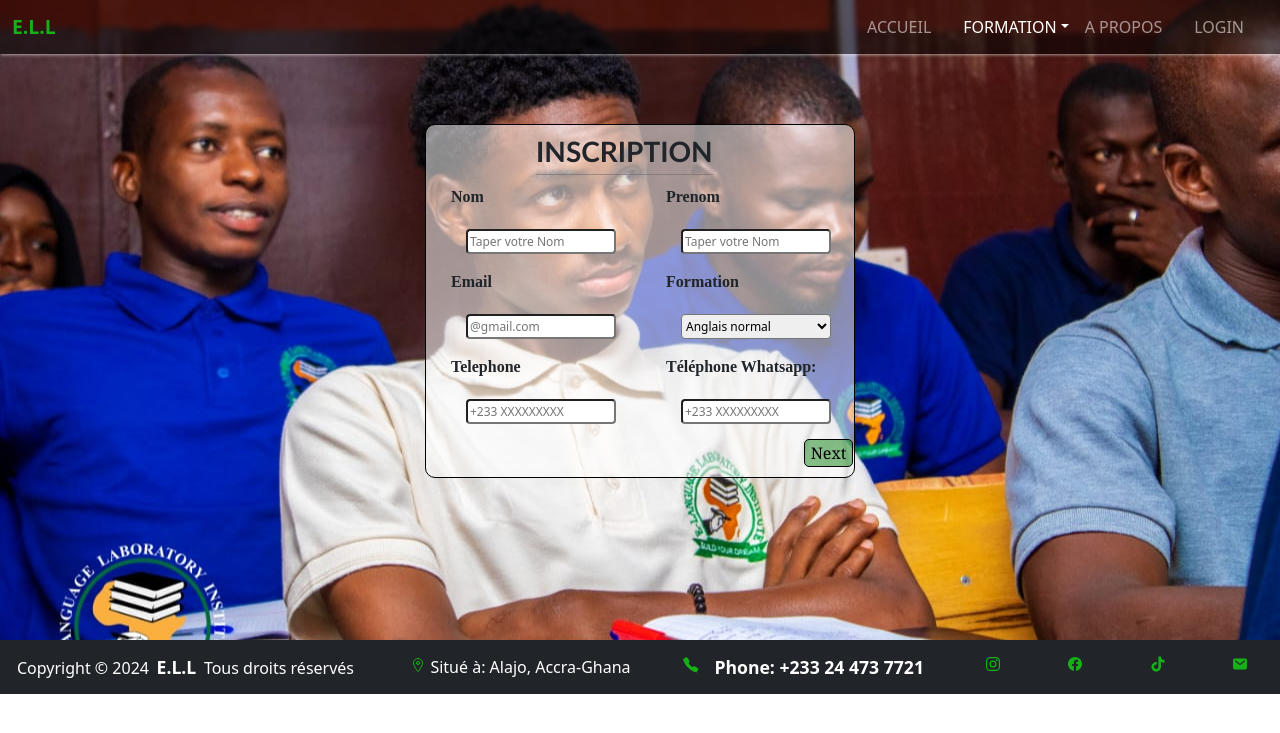
After one commit to abzar12/MyFirst_Gestion_E.L.L, a PHP site: page /CInformatique.php in a window 1280 px wide. The commit adds this page. Shown: the top 733 px of the page. Run offline with PHP 8.4, Linux system fonts and the light colour scheme.

Commit message:
debut_CINF_Abzar
debut du page  de cours informatique

```diff
--- /dev/null
+++ b/CInformatique.php
@@ -0,0 +1,227 @@
+<!doctype html>
+<html lang="en">
+  <head>
+    <meta charset="utf-8">
+    <meta name="viewport" content="width=device-width, initial-scale=1">
+    <!--  Bootstrap CSS -->
+    <title>GESTION_D'INSTITUT</title>
+    <link href="asset/css/bootstrap.min.css" rel="stylesheet">
+    <link href="https://cdn.jsdelivr.net/npm/aos@2.3.4/dist/aos.css" rel="stylesheet">
+    <link rel="stylesheet" href="styleInformatique.css">
+  </head>
+  <body>
+    <header class="banner">
+        <nav class="ac-navbar navbar navbar-expand-lg navbar-dark">
+        <div class="container-fluid">
+          <a class="Logo navbar-brand text-uppercase" href="Accueil.php"><span>E.L.L</span></a>
+          <div class="button_toggel">
+          <ion-icon name="menu-outline" class="button_icon"></ion-icon>
+          </div>
+          <div class="collapse navbar-collapse" id="navbarSupportedContent">
+            <ul class=" navbar-nav ms-auto mb-2 mb-lg-0 ">
+              <li class="nav-item me-3 text-wrap">
+                <a class="nav-link text-uppercase" aria-current="page" href="Accueil.php">Accueil</a>
+              </li>
+              <ul class="navbar-nav">
+                  <li class="nav-item dropdown">
+                  <a class="nav-link dropdown-toggle active text-uppercase" data-bs-toggle="dropdown" href="formatiom.php" role="button" aria-expanded="false">Formation</a>
+                    </a>
+                    <ul class="dropdown-menu dropdown-menu-dark" aria-labelledby="navbarDarkDropdownMenuLink">
+                    <li><a class="dropdown-item text-uppercase" href="Cnormal.php">Cours Normal</a></li>
+                         <li><a class="dropdown-item text-uppercase" href="Cspeciaux.php">Cours Speciaux</a></li>
+                         <li><a class="dropdown-item active text-uppercase" href="Cinformatique.php">Cours Informatique</a></li>
+                         <li><hr class="dropdown-divider"></li>
+                         <li><a class="dropdown-item text-uppercase" href="Dmarketing.php">Digital Marketing</a></li>
+                    </ul>
+                  </li>
+              </ul>
+              <li class="nav-item me-3 ">
+                <a class="nav-link text-uppercase" href="Acceuil.php">A propos</a>
+              </li>
+              <li class="nav-item me-3 ">
+                <a class="nav-link  text-uppercase" href="Login.php">Login</a>
+              </li>
+            </ul>
+          </div>
+        </div>
+        <div class="button_menu ">
+            <ul class="navbar-navb">
+                  <li class="nav-item me-3 text-wrap">
+                    <a class="nav-link  text-uppercase" aria-current="page" href="Accueil.php">Accueil</a>
+                  </li>
+                  <ul class="navbar-nav navbar-navdrop">
+                      <li class="nav-item dropdown">
+                      <a class="navlink-navdrop active nav-link  dropdown-toggle text-uppercase" data-bs-toggle="dropdown" href="formatiom.php" role="button" aria-expanded="false">Formation</a>
+                        </a>
+                        <ul class="dropdown-menu dropdown-menu-dark bg-transparent" aria-labelledby="navbarDarkDropdownMenuLink">
+                        <li><a class="dropdown-item " href="Cnormal.php">Cours Normal</a></li>
+                             <li><a class="dropdown-item " href="Cspeciaux.php">Cours Speciaux</a></li>
+                             <li><a class="dropdown-item active" href="Cinformatique.php">Cours Informatique</a></li>
+                             <li><hr class="dropdown-divider"></li>
+                             <li><a class="dropdown-item" href="Dmarketing.php">Digital Marketing</a></li>
+                        </ul>
+                      </li>
+                  </ul>
+
+                  <li class="nav-item me-3 ">
+                    <a class="nav-link text-uppercase" href="Acceuil.php">A propos</a>
+                  </li>
+                  <li class="nav-item me-3 ">
+                    <a class="nav-link text-uppercase" href="Login.php">Login</a>
+                  </li>
+                </ul>
+
+        </div>
+        </nav>
+      <form action="FormulaireRET.php" method="post" data-aos="zoom-in">
+         <div class="principale container">
+            <div class=" part2 active">
+
+              <div class="partA">
+              <h3 class="text-uppercase">Inscription</h3><br>
+                 <div class="colA1">
+                 <label for="nom" class="onlyNom" >Nom</label><br>
+                 <input class="input" type="text" id="nom" name="nom" placeholder="Taper votre Nom" Required><br>
+                 <label for="email" >Email</label><br>
+                     <input class="input" type="email" name="email" id="email" placeholder="@gmail.com" Required><br>
+                     <label for="tel" >Telephone</label><br>
+                    <input class="input" type="tel" name="tel" id="tel" placeholder="+233 XXXXXXXXX" required><br>
+                 </div>
+                 <div class="colA2">
+                    <label for="prenom" class="onlyNom" >Prenom</label><br>
+                    <input type="text" name="prenom" id="prenom" placeholder="Taper votre Nom" required><br>
+                     <label for="formation">Formation</label><br>
+                        <select name="formation" id="formation" require>
+                            <optgroup label="ANGLAIS" >
+                                <option value="anglais_normal" selected>Anglais normal</option>
+                                <option value="anglais_intensifs">Anglais intensif</option>
+                                <option value="anglais_professionnel">Anglais professionnel</option>
+                                <option value="TOEFL">TOEFL</option>
+                                <option value="IELTS">IELTS</option>
+                            </optgroup>
+
+                            <optgroup label="INFORMATIQUE">
+                                <option value="gr1">groupe1</option>
+                                <option value="gr1">groupe2</option>
+                                <option value="gr1">groupe3</option>
+                            </optgroup>
+                            <optgroup label="DIGITAL MARKETING">
+                                <option value="gr1">groupe1</option>
+                            </optgroup>
+                        </select><br>
+                        <label for="telWhatsapp">Téléphone Whatsapp:</label><br>
+                     <input type="tel" name="telWhatsapp" id="telWhatsapp" placeholder="+233 XXXXXXXXX" required><br>
+                     <button class="button_Back1" type="button" onclick="nextStep()">Next</button>
+                 </div>
+              </div>
+            </div>
+             <div class="part2 ">
+                <div class="partB">
+                    <div class="colB1">
+                        <label for="date">Date de Naissance</label><br>
+                           <input class="input" type="date" name="date" id="date" required><br>
+                        <label for="langue" >Langue préférée</label><br>
+                          <input class="input" type="text"  name="langue" list="langue" required><br>
+                        <datalist class="input" id="langue">
+                            <option value="Français" selected>
+                            <option value="Arabe">
+                        </datalist>
+                        <label for="pays" >Pays</label><br>
+                        <input class="input" type="text" list="pays" name="pays" required>
+                        <datalist class="input"  id="pays" >
+                            <option value="Côte d'Ivoire">
+                            <option value="Burkina Faso">
+                            <option value="Mali">
+                            <option value="Guinée">
+                            <option value="Togo">
+                            <option value="Niger">
+                            <option value="Cameroun">
+                            <option value="Bénin">
+                            <option value="Sénégal">
+                            <option value="Autre">
+                        </datalist><br>
+                    </div>
+                    <div class="colB2">
+                        <label for="dure">Durée</label>
+                        <select name="dure" id="dure" required>
+                            <option value="1 Mois">1 Mois</option>
+                            <option value="2 Mois">2 Mois</option>
+                            <option value="3 Mois" selected>3 Mois</option>
+                            <option value="4 Mois">4 Mois</option>
+                            <option value="5 Mois">5 Mois</option>
+                            <option value="6 Mois">6 Mois</option>
+                            <option value="6 ou 7 Mois">6 Mois à 1ans</option>
+                        </select><br>
+                        <label for="ville">Ville</label><br>
+                        <input type="text" id="ville" name="ville" required><br>
+                        <label for="mois">Quand pensez-vous venir</label><br>
+                        <input type="date" name="mois" id="mois">
+                    </div>
+                    <div class="colB3">
+                      <p><input type="checkbox" name="contrat" id="contrat" class="a1" style="width:18px; margin:0;">
+                      <span for="contrat"style="color:black; font-size:12px">D'accord pour les termes de condition</span> <br></p>
+
+                        <button class="button_Back" type="button" onclick="prevStep()">Back</button>
+                        <button class="button_Back1 b" type="submit" > Envoyé</ion-icon></button>
+                    </div>
+                </div>
+            </div>
+
+             </div>
+
+             </div>
+         </div>
+      </form>
+        </div>
+    </header>
+
+
+     <!-- MY FOOTER -->
+     <footer class="">
+          <nav class="navbar footera  bg-dark navbar-dark ">
+            <div class="ac-footer container-fluid">
+              <div class="ac_footer1 col-md-4">
+              <p style="color:white; margin:auto; ">Copyright © 2024<span style="margin:3px"> E.L.L </span> Tous droits réservés</p></div>
+              <div class="ac_footer2 col-md-4">
+                <p style="color:white; margin:auto;">  <ion-icon style="color: rgb(23, 176, 23);" name="location-outline"></ion-icon> Situé à: Alajo, Accra-Ghana</p>
+              </div>
+              <div class="ac_footer3 col-md-4 ">
+                <a class="aion" href=""><ion-icon style="color: rgb(23, 176, 23);" name="logo-instagram"></ion-icon></a>
+                <a href=""><ion-icon style="color: rgb(23, 176, 23);" name="logo-facebook"></ion-icon></a>
+                <a href=""><ion-icon style="color: rgb(23, 176, 23);" name="logo-tiktok"></ion-icon></a>
+                <a href=""><ion-icon style="color: rgb(23, 176, 23);" name="mail"></ion-icon></a>
+
+              </div>
+              <span > <ion-icon  name="call-sharp"></ion-icon>Phone: +233 24 473 7721</span>
+
+            </div>
+          </nav>
+    </footer>
+    <footer>
+          <nav class="navbar2 footerb  bg-dark navbar-dark ">
+            <div class="footer container-fluid">
+              <div class="footer1 col-md-12">
+              <p style=" ">Copyright © 2024<span style="margin:3px"> E.L.L </span> Tous droits réservés</p>
+              <p style="">  <ion-icon name="location-outline"></ion-icon> Situé à: Alajo, Accra-Ghana</p>
+              <span style=" "> <ion-icon style="margin:auto 15px;" name="call-sharp"></ion-icon>Phone: +233 24 473 7721</span>
+              <a class="aion" href=""><ion-icon style="" name="logo-instagram"></ion-icon></a>
+                    <a href=""><ion-icon name="logo-facebook"></ion-icon></a>
+                    <a href=""><ion-icon name="logo-tiktok"></ion-icon></a>
+                    <a href=""><ion-icon name="mail"></ion-icon></a>
+
+
+              </div>
+            </div>
+          </nav>
+    </footer>
+    <!-- Bootstrap js-->
+    <script type="module" src="https://unpkg.com/ionicons@7.1.0/dist/ionicons/ionicons.esm.js"></script>
+    <script nomodule src="https://unpkg.com/ionicons@7.1.0/dist/ionicons/ionicons.js"></script>
+    <script src="https://cdn.jsdelivr.net/npm/aos@2.3.4/dist/aos.js"></script>
+    <script src="asset/js/bootstrap.bundle.min.js"></script>
+    <script src="CInformatiquejava.js"></script>
+    <script>
+
+</script>
+  </body>
+</html>
--- a/Cspeciaux.php
+++ b/Cspeciaux.php
@@ -74,7 +74,7 @@
 
         </div>
         </nav>
-        <form action="FormulaireRET.php" method="post" data-aos="zoom-in">
+      <form action="FormulaireRET.php" method="post" data-aos="zoom-in">
          <div class="principale container">
             <div class=" part2 active">
 
@@ -362,7 +362,7 @@
     </div>
     <span > <ion-icon  name="call-sharp"></ion-icon>Phone: +233 24 473 7721</span>
 
-</div>
+  </div>
 </nav>
 </footer>
  <footer>
--- a/FormulaireRET.php
+++ b/FormulaireRET.php
@@ -60,7 +60,7 @@ session_start();
             $error[]="le champ QUANT PENSEZ_VOUS VENIR est incorrect";
           }
           if (!isset($_POST['contrat'])) {
-            $error[] = "Vous devez accepter les termes et conditions.";
+            $error[] = 'echo"<script>alert("Vous devez accepter les termes et conditions.")</script>"';
         }
 
           if(count($error)>0){
@@ -102,7 +102,7 @@ session_start();
 
             try {
                 $stmt->execute();
-                echo"enregistrer";
+                echo'<script>alert("ENREGISTRER DANS LA BASES")</script>';
             } catch (PDOException $th) {
                 echo "error".$th->getMessage();
             }
--- /dev/null
+++ b/styleInformatique.css
@@ -0,0 +1,435 @@
+body{
+    margin: 0;
+    padding: 0;
+  }
+
+  /* __________________________START OF HEAD_____________________ */
+  header{
+      background-color: rgba(238, 251, 234, 0.903);
+      background-image: url('img/1f38ebb7-32f8-414a-a395-c0a9df5982e6.JPG');
+      background-repeat: no-repeat;
+      background-position: center;
+      background-size: cover;
+      height:40rem;
+      width: 100%;
+      padding-bottom: 90px;
+  }
+  .ac-navbar{
+      text-decoration: none;
+      background-color: rgb(0,0,0,0.55);
+      box-shadow: 1px 1px 3px rgba(255,255,255,0.54);
+      backdrop-filter: blur(2px);
+      height: 54px;
+      z-index: 99;
+      backdrop-filter: blur(3);
+  }
+  .Logo,span{
+      text-decoration: none;
+      color: rgb(23, 176, 23);
+      font-size: 1.1em;
+      font-weight: bold;
+  }
+  .ac-navbar .nav-link{
+      text-decoration: none;
+      border-bottom: 1px solid transparent;
+      transition: padding-bottom 0.4s ease-in-out, border-color 0.3s ease;
+      color: #D2691E ;
+  }
+  .ac-navbar .nav-link:hover{
+      padding-bottom: 20px;
+      border-bottom-color: rgb(23, 176, 23);
+  }
+  .ac_head{
+    display: flex;
+    color: #fff;
+    text-align: center;
+    justify-content: center;
+    align-items: center;
+    margin: 200px auto ;
+    width: 750px;
+    font-size: 22px;
+    transform: translateY(-100%);
+    opacity: 0;
+    transition: all 1.2s ease;
+  }
+  .ac_head.anim1{
+    transform: translateY(0);
+    opacity: 1;
+  }
+  .highlight{
+    color: rgb(0, 120, 4);;
+    text-align: center;
+    font-size: 22px;
+    font-weight: 500;
+
+  }
+  .ac_col2 ul{
+    margin: 0;
+    padding: 0;
+    line-height: 30px;
+  }
+  /*-----------------My Menu toggel----------------*/
+.button_toggel .button_icon{
+    color: white;
+    font-size: 35px;
+    border: 1px solid white;
+    border-radius: 3px;
+    display: none;
+  }
+  .button_icon:hover{
+    background-color: #fff;
+    color: black;
+  }
+  .button_menu{
+    display: none;
+    text-decoration: none;
+    width: 100%;
+    text-align: center;
+    align-items: center;
+    position: absolute;
+    top: 52px;
+    background-color: rgb(0,0,0,0.55);
+    backdrop-filter: blur(5px);
+    opacity: 0;
+    pointer-events: none;
+    height: auto;
+    z-index: 99;
+  }
+  .button_menu.open{
+    opacity: 100%;
+    pointer-events: all;
+  }
+
+  .button_menu .navbar-navb, li{
+    list-style-type:none ;
+    text-decoration: none;
+  }
+  .button_menu .navbar-navb li a{
+    text-decoration: none;
+    background: none;
+    color: #fff;
+
+  }.button_menu ul li a:hover{
+    color: rgb(0, 120, 4);
+  }
+  .button_menu .navbar-navdrop ul li {
+    text-decoration: none;
+    align-items: center;
+    text-align: start;
+    justify-content: center;
+    width: 100%;
+    border: none;
+
+  }.button_menu .navbar-navdrop ul li a{
+
+   text-align: center;
+    text-transform: capitalize;
+    font-size: 16px;
+  }
+  .button_menu .navbar-navdrop .navlink-navdrop{
+    color: #fff;
+  }.button_menu .navbar-navdrop .navlink-navdrop:hover{
+    color: rgb(0, 120, 4);
+  }
+  .button_menu .navbar-navdrop ul{
+    list-style-type:none ;
+    position: static;
+    /* margin-left: ; */
+    text-align: center;
+    justify-content: center;
+    border: none;
+
+  }
+  .button_menu .navbar-navdrop li a{
+    color: rgb(2, 137, 6);
+  }
+  /* _________________________________INSCRIPTION_____________________ */
+  .part2.active{
+    display: block;
+  }
+  .part2 h3{
+  display: flex;
+  position: absolute;
+  border-bottom: 1px outset rgba(189, 185, 185, 0.5);
+  font-weight:bolder;
+  font-family: 'Gill Sans', 'Gill Sans MT', Calibri, 'Trebuchet MS', sans-serif;
+  padding-bottom: 5px;
+  margin-left: 100px;
+  z-index: 0;
+  }
+  .partA{
+    font-size: 16px;
+    background: rgba(255,255,255,0.54);
+    width: 430px;
+    display: flex;
+    padding: 10px;
+    border: 1px solid black;
+    border-radius: 10px;
+    margin-top: 70px;
+    margin-left: auto;
+    margin-right: auto;
+  }
+  .onlyNom{
+  margin-top: 50px;
+  }
+  input,select{
+    font-size: 12px;
+    text-decoration: none;
+    margin-right: 35px;
+    margin-top: 10px;
+    margin-bottom: 15px;
+    height: 25px;
+    width: 150px;
+    border-radius: 4px;
+    margin-left: 30px;
+  }
+  label{
+    text-decoration: none;
+    font-family: 'Times New Roman', Times, serif;
+    font-size: 16px;
+    margin-bottom: 10px;
+    font-weight: bolder;
+    margin-left: 15px;
+  }
+  .colA1 select{
+    margin-top: 10px;
+    margin-bottom: 15px;
+    height: 25px;
+    width: 150px;
+    border-radius: 4px;
+    margin-left: 30px;
+  }
+  .part2{
+    display: none;
+
+  }
+  .partB{
+  font-size: 16px;
+    background: rgba(255,255,255,0.54);
+    width: 450px;
+    display: grid;
+    grid-template-columns: 1fr 1fr;
+    grid-template-rows: auto auto;
+    padding: 10px;
+    border: 1px solid black;
+    border-radius: 10px;
+    margin-top: 70px;
+    margin-left: auto;
+    margin-right: auto;
+  }
+  .button_Back{
+  border: 1px solid black;
+    border-radius: 5px;
+    color: black;
+    background-color: rgba(0, 120, 5, 0.468);
+    font-family: Georgia, 'Times New Roman', Times, serif;
+  }
+  .button_Back1{
+    margin-left: 71%;
+    border: 1px solid black;
+    border-radius: 5px;
+    color: black;
+    background-color: rgba(0, 120, 5, 0.468);
+    font-family: Georgia, 'Times New Roman', Times, serif;
+  }
+  .button_Back1:hover{
+    color: white;
+    background-color: rgb(0, 120, 4);
+  }
+  .button_Back2{
+    margin-left: 11%;
+    border: 1px solid black;
+    border-radius: 5px;
+    color: black;
+    background-color: rgba(0, 120, 5, 0.468);
+    font-family: Georgia, 'Times New Roman', Times, serif;
+  }
+  .button_Back2, .button_Back:hover{
+    color: white;
+    background-color: rgb(0, 120, 4);
+  }
+  .colB3{
+  grid-column: 1 / -1;
+  }
+  .colB3 p{
+  text-align: center;
+    display: flex;
+    align-items: center;
+    gap: 1em;
+    margin-left: 15px;
+  }
+  /* ----------------------END_OF_HEAD---------------- */
+
+
+
+  /* _________________________DEBUT DE FOOTER________________________ */
+
+  .footera{
+    display: none;
+  }
+  .footerb{
+    display: block;
+  }
+  .footer{
+  height: 54px;
+  display: flex; align-items: center;text-align: center;
+  }
+  .footer1{
+     display:flex;
+     justify-content: space-between;
+  }
+  .footer1 p{
+    color: white;
+    margin: auto 5px;
+  }
+  .footer1 a{
+    margin-right: 20px;
+
+  }
+
+  .footer1 ion-icon{
+    color: rgb(23, 176, 23);
+  }
+  .footer1 a ion-icon:hover{
+    font-size: 25px;
+    color: white;
+    transition: 0.1s  ease-in;
+    position: sticky;
+  }
+  .footer1 span{
+    margin: auto 15px auto -15px;
+    color: white;
+  }
+
+  /* --------first_footer */
+
+
+  .ac_footer .ac_footer2{
+    padding: 0%;
+    margin: 0px;
+
+  }
+  .ac_footer3 a{
+    margin-left: 35px;
+  }
+  .button_menu .navbar-navdrop li a{
+    color: rgb(2, 137, 6);
+  }
+  .ac-footer span{
+    color:white; margin:auto; font-size:16px
+  }
+  .ac-footer span ion-icon{
+    color: rgb(23, 176, 23); margin:auto 15px;
+  }
+   /*----------------------FIN DE FOOTER---------------------- */
+
+
+                            /* ---------------------media--------------------- */
+   /* ---------------------media--------------------- *//* ---------------------media--------------------- */
+  @media(max-width:991px){
+    header{
+      height: 33rem;
+      padding-bottom: 20px;
+      font-size: smaller;
+    }
+    .ac_footer1 p{
+      margin: 0;
+    }
+
+    .button_menu{
+      display: block;
+      font-size: 1;
+    }
+    .button_toggel .button_icon{
+      display: block;
+      font-size: 20px;
+    }
+    .footera{
+      display: block;
+    }
+    .footerb{
+      display: none;
+    }
+
+
+  }
+
+  @media(max-width:535px){
+    .partA{
+      font-size: 12px;
+      width: 400px;
+
+  }
+  .partB{
+      font-size: 12px;
+      width: 400px;
+  }
+  input{
+      margin-right: 0;
+  }
+  label{
+      margin: 10px 0px 0px 10px;
+  }
+  .ac_card_body {
+    top: -60px;
+  }
+  .ac_footer3 .aion{
+    margin-left:0;
+  }
+  .ac_3_A1{
+    font-size: 12px;
+  }
+  /* footer----- */
+
+  }
+
+  @media(max-width:425px){
+    header{
+      height: auto;
+    }
+    .part2 h3{
+      margin-left: 50px;
+    }
+    .onlyNom{
+      margin-top: 0;
+    }
+    .body{
+      font-size: 15px;
+    }
+    .button_Back1.b{
+      margin-left: 81px;
+    }
+
+   .partA{
+    margin-top: 50px;
+        display: flex;
+        flex-direction: column;
+        width: 200px;
+        gap: 0;
+        margin-bottom: 60px;
+    }
+    .partB{
+        display: flex;
+        flex-direction: column;
+        width: 200px;
+        gap: 0;
+        margin-bottom: 60px;
+    }
+    input{
+        margin-bottom: 0%;
+    }
+    button{
+        margin-top: 15px;
+    }
+    .ac_card_body {
+      top: -70px;
+    }
+    .ac-footer span{
+      margin-left: 0px;
+
+    }
+    .ac-footer span ion-icon{
+      margin-left: 0px;
+    }
+
+  }
--- a/styleSpeciaux.css
+++ b/styleSpeciaux.css
@@ -454,7 +454,6 @@ display: flex; align-items: center;text-align: center;
 
 
   }
-
   @media(max-width:535px){
     .partA{
       font-size: 12px;
```
Also changed, not shown: CInformatiquejava.js (added, +55 -0 lines), 1 other file.
